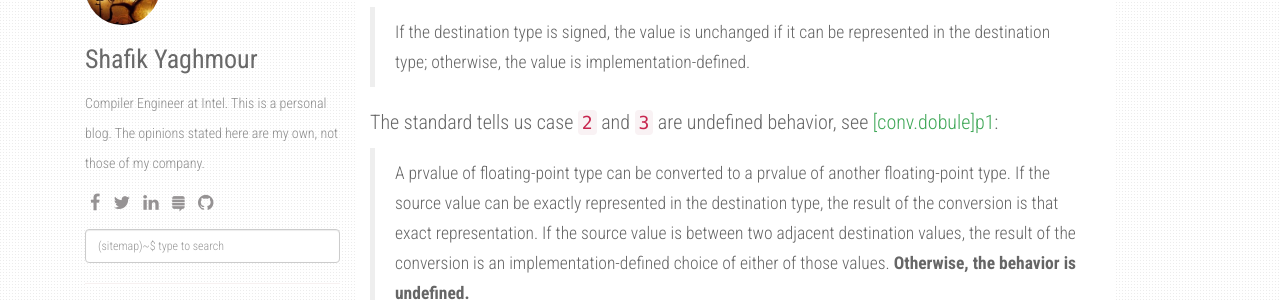
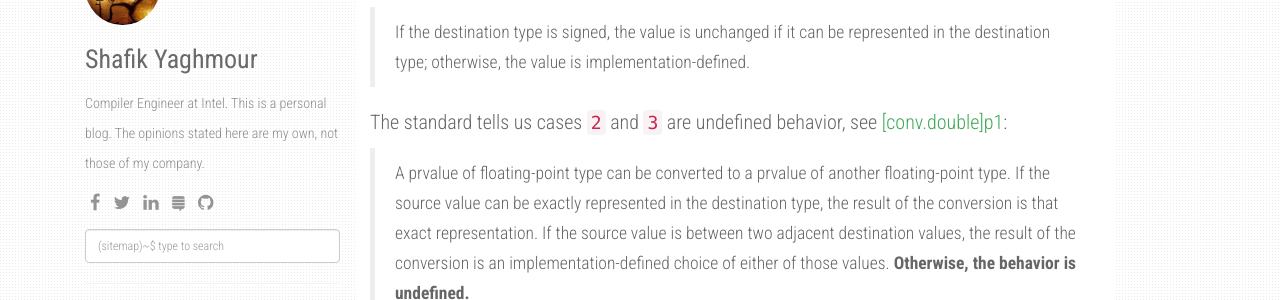
Before and after one commit to shafik/shafik.github.io, a Jekyll site: the page built from _posts/2019-05-11-explporing_undefined_behavior_using_constexpr.md, in a window 1280 px wide and 900 px high, scrolled down 5146 px. Shown: the part 150-450 px from the top of the window. Built offline with Jekyll 4.4.1, drawn with Linux system fonts in a browser that asks for light colours; nearby versions of some CDN libraries; comment, search, counter and statistics services are not loaded.

Commit message:
Fixing typos

```diff
--- a/_posts/2019-05-11-explporing_undefined_behavior_using_constexpr.md
+++ b/_posts/2019-05-11-explporing_undefined_behavior_using_constexpr.md
@@ -167,7 +167,7 @@ The standard tells us that case `1` is impelmentation defined, see [\[conv.integ
 
 >If the destination type is signed, the value is unchanged if it can be represented in the destination type; otherwise, the value is implementation-defined.
 
-The standard tells us case `2` and `3` are undefined behavior, see [\[conv.dobule\]p1](https://timsong-cpp.github.io/cppwp/n4659/conv.double#1):
+The standard tells us cases `2` and `3` are undefined behavior, see [\[conv.double\]p1](https://timsong-cpp.github.io/cppwp/n4659/conv.double#1):
 
 >A prvalue of floating-point type can be converted to a prvalue of another floating-point type. If the source value can be exactly represented in the destination type, the result of the conversion is that exact representation. If the source value is between two adjacent destination values, the result of the conversion is an implementation-defined choice of either of those values. **Otherwise, the behavior is undefined.**
 
```
